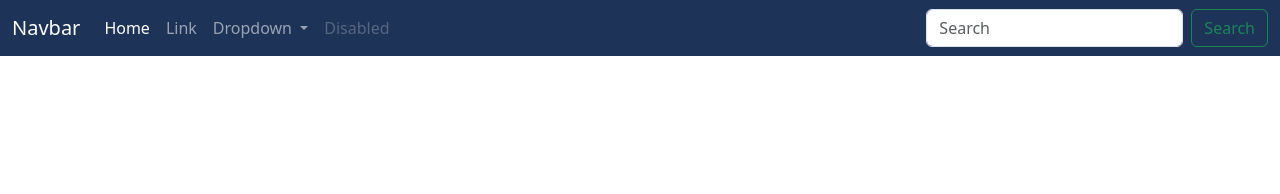
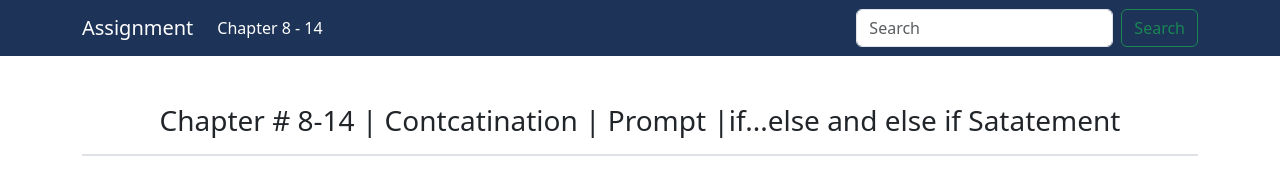
Before and after one commit to Haseeb93010/ES6-Assignment2, a plain HTML site: page index.html in a window 1280 px wide. Drawn offline with nearby package versions, Linux system fonts and the light colour scheme.

Commit message:
complete navbar structure form bootstrap

```diff
--- a/index.html
+++ b/index.html
@@ -15,8 +15,8 @@
 <body>
     <header>
         <nav class="navbar navbar-expand-lg bg-dark navbar-dark">
-            <div class="container-fluid">
-                <a class="navbar-brand" href="#">Navbar</a>
+            <div class="container">
+                <a class="navbar-brand" href="#">Assignment</a>
                 <button class="navbar-toggler" type="button" data-bs-toggle="collapse"
                     data-bs-target="#navbarSupportedContent" aria-controls="navbarSupportedContent"
                     aria-expanded="false" aria-label="Toggle navigation">
@@ -25,27 +25,7 @@
                 <div class="collapse navbar-collapse" id="navbarSupportedContent">
                     <ul class="navbar-nav me-auto mb-2 mb-lg-0">
                         <li class="nav-item">
-                            <a class="nav-link active" aria-current="page" href="#">Home</a>
-                        </li>
-                        <li class="nav-item">
-                            <a class="nav-link" href="#">Link</a>
-                        </li>
-                        <li class="nav-item dropdown">
-                            <a class="nav-link dropdown-toggle" href="#" role="button" data-bs-toggle="dropdown"
-                                aria-expanded="false">
-                                Dropdown
-                            </a>
-                            <ul class="dropdown-menu">
-                                <li><a class="dropdown-item" href="#">Action</a></li>
-                                <li><a class="dropdown-item" href="#">Another action</a></li>
-                                <li>
-                                    <hr class="dropdown-divider">
-                                </li>
-                                <li><a class="dropdown-item" href="#">Something else here</a></li>
-                            </ul>
-                        </li>
-                        <li class="nav-item">
-                            <a class="nav-link disabled" aria-disabled="true">Disabled</a>
+                            <a class="nav-link active" aria-current="page" href="#">Chapter 8 - 14</a>
                         </li>
                     </ul>
                     <form class="d-flex" role="search">
@@ -57,6 +37,15 @@
         </nav>
     </header>
     <main>
+<div class="container mt-5">
+    <div class="row">
+        <div class="col">
+            <h3 class="text-center">Chapter # 8-14 | Contcatination | Prompt |if...else and else if Satatement</h3>
+            <div class="border border-bottom-2 mt-3"></div>
+        </div>
+    </div>
+</div>
+<!-- button section -->
 
     </main>
     <footer>
```
